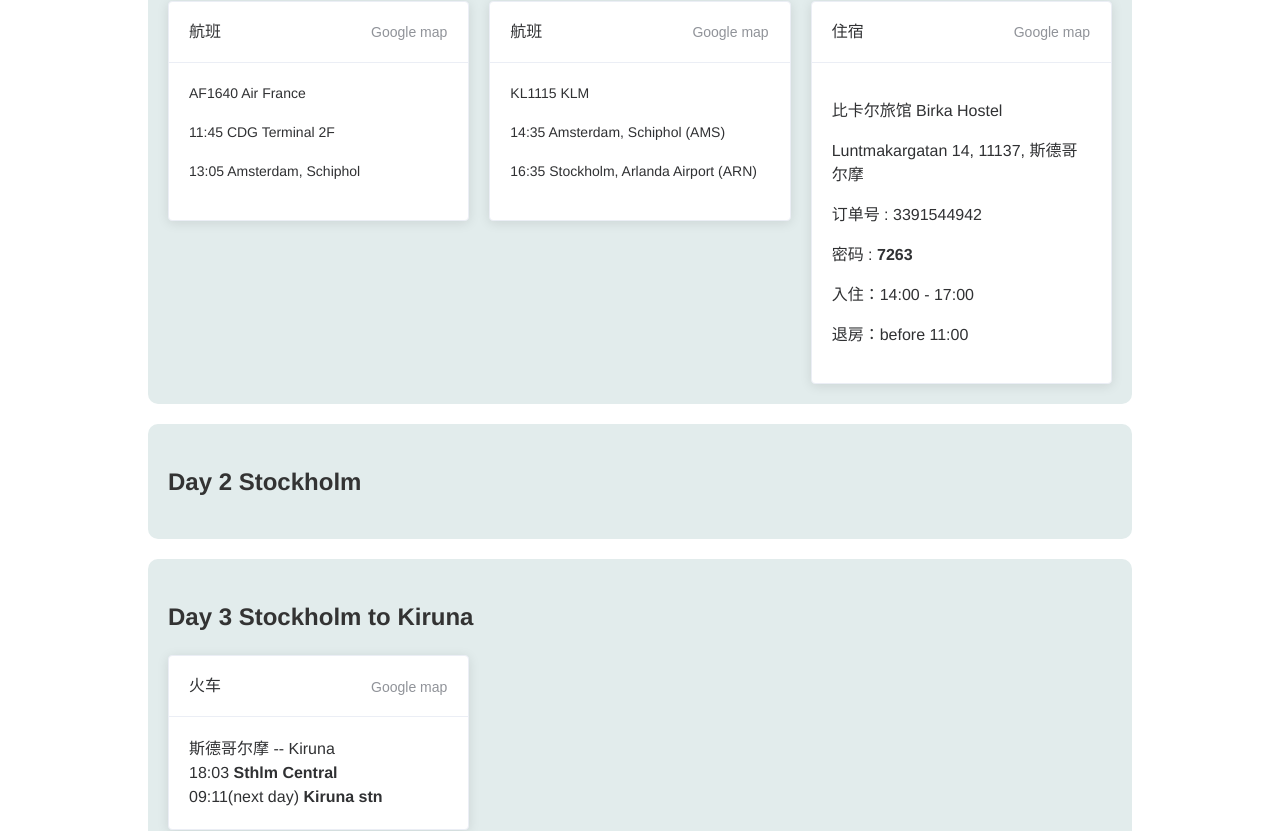
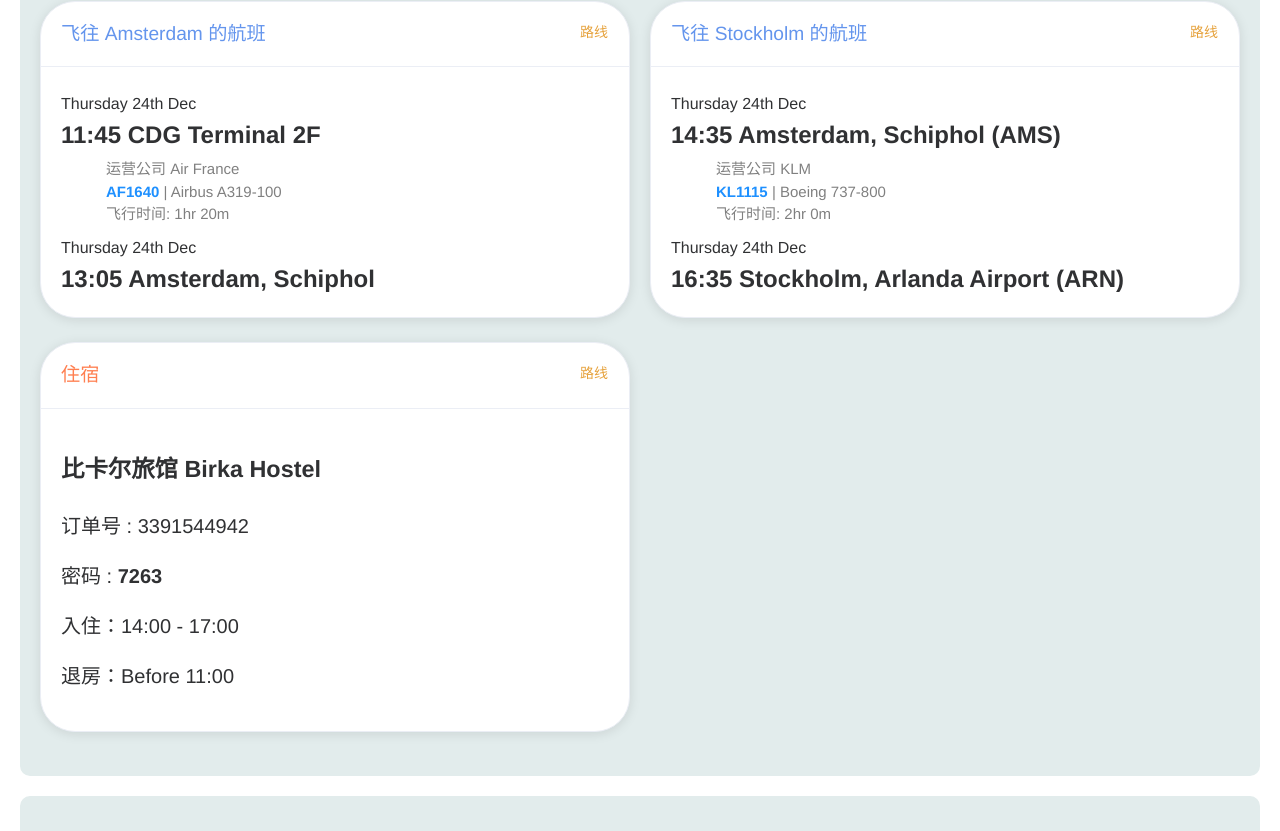
Before and after one commit to Wenke-D/Go-Sweden-src, a Vue app: page / in a window 1280 px wide. Shown: the part 405-1236 px from the top of the page. Built offline with nearby package versions, Linux system fonts and the light colour scheme.

Commit message:
调整样式和数据格式

```diff
--- a/package.json
+++ b/package.json
@@ -10,6 +10,7 @@
   "dependencies": {
     "core-js": "^3.6.5",
     "element-ui": "^2.14.1",
+    "moment": "^2.29.1",
     "vue": "^2.6.11"
   },
   "devDependencies": {
--- a/src/App.vue
+++ b/src/App.vue
@@ -89,6 +89,13 @@
         }
     }
 
+    body {
+        font-family: "Helvetica Neue", Helvetica, "PingFang SC", "Hiragino Sans GB", "Microsoft YaHei", "微软雅黑", Arial, sans-serif;
+        width: 100%;
+        margin-left: auto;
+        margin-right: auto;
+    }
+
     .el-main {
         color: #333;
     }
--- a/src/assets/data.js
+++ b/src/assets/data.js
@@ -18,48 +18,69 @@
     ],
     "planes": [
         {
-            "depart": "CDG Terminal 2F",
-            "departTime": "11:45",
-            "dest": "Amsterdam, Schiphol",
-            "destTime": "13:05",
+            "departCity":"Paris",
+            "departStation": "CDG Terminal 2F",
+            "departStringTime": "2020-12-24 11:45",
+
+            "destCity": "Amsterdam",
+            "destStation":"Amsterdam, Schiphol",
+            "destStringTime": "2020-12-24 13:05",
+
             "company": "Air France",
             "flightNum": "AF1640",
+            "planeModel":"Airbus A319-100",
         },
         {
-            "depart": "Amsterdam, Schiphol (AMS)",
-            "departTime": "14:35",
-            "dest": "Stockholm, Arlanda Airport (ARN)",
-            "destTime": "16:35",
+            "departCity":"Amsterdam",
+            "departStation": "Amsterdam, Schiphol (AMS)",
+            "departStringTime": "2020-12-24 14:35",
+
+            "destCity": "Stockholm",
+            "destStation":"Stockholm, Arlanda Airport (ARN)",
+            "destStringTime": "2020-12-24 16:35",
+
             "company": "KLM",
             "flightNum": "KL1115",
+            "planeModel":"Boeing 737-800",
         },
         {
-            "depart": "Stockholm, Arlanda Airport (ARN)",
-            "departTime": "19:05",
-            "dest": "Paris, Paris Charles De Gaulle Airport (CDG)",
-            "destTime": "21:50",
+            "departCity":"Stockholm",
+            "departStation": "Stockholm, Arlanda Airport (ARN)",
+            "departStringTime": "2021-01-04 19:05",
+
+            "destCity": "Paris",
+            "destStation":"Paris Charles De Gaulle Airport (CDG)",
+            "destStringTime": "2021-01-04 21:50",
+
             "company": "Air France",
             "flightNum": "AF1063",
+            "planeModel":"Airbus A319-100",
         }
     ],
     "trains": [
         {
+            "departCity": "斯德哥尔摩",
+            "departStation": "Sthlm Central",
+            "departStringTime": "2020-12-26 18:03",
+
+            "destCity": "Kiruna",
+            "destStation": "Kiruna stn",
+            "destStringTime": "2020-12-27 09:11",
+
             "trainNum": 94,
-            "depart": "斯德哥尔摩",
-            "dest": "Kiruna",
-            "departStation": "Sthlm Central",
-            "departTime": "18:03",
-            "destStation": "Kiruna stn",
-            "destTime": "09:11(next day)"
+
         },
         {
+            "departCity": "Abisko",
+            "departStation": "Abisko Ostra",
+            "departStringTime": "16:45",
+
+            "destCity": "斯德哥尔摩",
+            "destStation": "Sthlm Central",
+            "destStringTime": "09:22",
+
             "trainNum": 93,
-            "depart": "Abisko",
-            "dest": "斯德哥尔摩",
-            "departStation": "Abisko Ostra",
-            "departTime": "16:45",
-            "destStation": "Sthlm Central",
-            "destTime": "09:22"
+
         }
     ],
     "hotels": [
@@ -69,7 +90,7 @@
             "confirmationNum": "3391544942",
             "code": "7263",
             "checkIn": "14:00 - 17:00",
-            "checkout": "before 11:00"
+            "checkout": "Before 11:00"
         },
         {
             "name": "SPiS Hotel & Hostel",
--- a/src/components/Day.vue
+++ b/src/components/Day.vue
@@ -3,8 +3,9 @@
         <h2>Day {{dayNum}} {{location}}</h2>
         <el-row :gutter="20">
             <template v-for="(value, index) in events">
-                <el-col :sm="24" :md="8" v-bind:key="index">
+                <el-col :sm="24" :md="12" v-bind:key="index">
                     <component v-bind:is="value.type" v-bind="value"/>
+                    <br>
                 </el-col>
             </template>
         </el-row>
--- a/src/components/Hotel.vue
+++ b/src/components/Hotel.vue
@@ -2,16 +2,13 @@
         <div class="hotel">
             <el-card class="box-card">
                 <div slot="header" class="clearfix">
-                    <span>住宿</span>
+                    <span class="title">住宿</span>
                     <el-button style="float: right; padding: 3px 0" type="text">
-                        <el-link type="info" :href="address_url">Google map</el-link>
+                        <el-link type="warning" :href="address_url">路线</el-link>
                     </el-button>
                 </div>
                 <div class="text item">
-                    <p>{{name}}</p>
-                </div>
-                <div class="text item">
-                    <p>{{address}}</p>
+                    <h3>{{name}}</h3>
                 </div>
                 <div class="text item">
                     <p>订单号 : {{confirmationNum}}</p>
@@ -44,5 +41,31 @@
 </script>
 
 <style scoped>
+    .title{
+        color: coral;
+        font-size: larger;
+    }
 
+    .text {
+        font-size: 20px;
+        line-height: 1.5;
+    }
+
+    .item {
+        margin-bottom: 18px;
+    }
+
+    .clearfix:before,
+    .clearfix:after {
+        display: table;
+        content: "";
+    }
+
+    .clearfix:after {
+        clear: both
+    }
+
+    .box-card{
+        border-radius: 35px;
+    }
 </style>
--- a/src/components/Plane.vue
+++ b/src/components/Plane.vue
@@ -2,48 +2,98 @@
     <div class="plane">
         <el-card class="box-card">
             <div slot="header" class="clearfix">
-                    <span>航班</span>
+                <span class="title">飞往 {{destCity}} 的航班</span>
                 <el-button style="float: right; padding: 3px 0" type="text">
-                        <el-link type="info" :href="address_url">Google map</el-link>
+                    <el-link type="warning" :href="address_url">路线</el-link>
                 </el-button>
             </div>
             <div class="text item">
-                    {{flightNum}} {{company}}
+                <span class="time">{{departTime.format("dddd Do MMM")}}</span>
+                <br>
+                <span class="station"><b>{{departTime.format("HH[:]mm")}} {{departStation}}</b></span>
             </div>
             <div class="text item">
-                    {{departTime}} {{depart}}
+                <ul class="detail">
+                    <li>运营公司 {{company}}</li>
+
+                    <li><span style="color: dodgerblue"><b>{{flightNum}}</b></span> | {{planeModel}}</li>
+
+                    <li>飞行时间: {{duration}}</li>
+                </ul>
+
             </div>
             <div class="text item">
-                    {{destTime}} {{dest}}
+                <span class="time">{{departTime.format("dddd Do MMM")}}</span>
+                <br>
+                <span class="station"><b>{{destTime.format("HH[:]mm")}} {{destStation}}</b></span>
             </div>
+
         </el-card>
     </div>
 </template>
 
 <script>
+    import moment from 'moment'
+
+
     export default {
         name: "Plane",
         props: {
-            depart: String,
-            departTime: String,
-            dest: String,
-            destTime: String,
+            departCity: String,
+            departStringTime: String,
+            departStation: String,
+
+            destCity: String,
+            destStringTime: String,
+            destStation: String,
+
             company: String,
-            flightNum: String
+            flightNum: String,
+            planeModel:String,
+
         },
         data: function () {
-            return {address_url: "http://maps.google.com/?q=" + this.depart};
+            let departTime = moment(this.departStringTime)
+            let destTime = moment(this.destStringTime)
+
+            let duration = moment.duration(destTime.diff(departTime))
+            let durHour = duration.hours()
+            let durMinute = duration.minutes()
+            return {
+                address_url: "http://maps.google.com/?q=" + this.departStation,
+                departTime: departTime,
+                destTime: destTime,
+                duration:durHour+'hr '+durMinute+'m'
+            };
         }
     }
 </script>
 
 <style scoped>
-    .text {
-        font-size: 14px;
+    .detail{
+        list-style: none;
+        margin: 5px;
+        color: gray;
+        font-size: 15px;
     }
 
-    .item {
-        margin-bottom: 18px;
+    .time{
+        font-size: medium;
+    }
+
+    .station{
+        font-size: larger;
+    }
+
+    .title {
+        color: cornflowerblue;
+        font-size: larger;
+    }
+
+
+    .text {
+        font-size: 20px;
+        line-height: 1.5;
     }
 
     .clearfix:before,
@@ -56,4 +106,8 @@
         clear: both
     }
 
+    .box-card{
+        border-radius: 35px;
+    }
+
 </style>
--- a/src/components/Train.vue
+++ b/src/components/Train.vue
@@ -2,42 +2,110 @@
         <div class="train">
             <el-card class="box-card">
                 <div slot="header" class="clearfix">
-                    <span>火车</span>
+                    <span class="title">前往 {{destCity}} 的火车</span>
                     <el-button style="float: right; padding: 3px 0" type="text">
-                        <el-link type="info" :href="address_url">Google map</el-link>
+                        <el-link type="warning" :href="address_url">路线</el-link>
                     </el-button>
                 </div>
                 <div class="text item">
-                    {{depart}} -- {{dest}}
+                    <span class="time">{{departTime.format("dddd Do MMM")}}</span>
+                    <br>
+                    <span class="station"><b>{{departTime.format("HH[:]mm")}} {{departStation}}</b></span>
                 </div>
                 <div class="text item">
-                    {{departTime}} <b>{{departStation}}</b>
+                    <ul class="detail">
+
+                        <li><span style="color: forestgreen">Train N°<b>{{trainNum}}</b></span></li>
+
+                        <li>旅途时间: {{duration}}</li>
+                    </ul>
+
                 </div>
                 <div class="text item">
-                    {{destTime}} <b>{{destStation}}</b>
+                    <span class="time">{{departTime.format("dddd Do MMM")}}</span>
+                    <br>
+                    <span class="station"><b>{{destTime.format("HH[:]mm")}} {{destStation}}</b></span>
                 </div>
+
             </el-card>
         </div>
 
 </template>
 
 <script>
+    import moment from 'moment'
+
     export default {
         name: "Train",
         props: {
-            depart: String,
-            dest: String,
+            departCity: String,
+            departStringTime: String,
             departStation: String,
-            departTime: String,
+
+            destCity: String,
+            destStringTime: String,
             destStation: String,
-            destTime: String
+
+            company: String,
+            trainNum: String,
         },
         data: function () {
-            return {address_url: "http://maps.google.com/?q=" + this.depart};
+            let departTime = moment(this.departStringTime)
+            let destTime = moment(this.destStringTime)
+
+            let duration = moment.duration(destTime.diff(departTime))
+            let durHour = duration.hours()
+            let durMinute = duration.minutes()
+            return {
+                address_url: "http://maps.google.com/?q=" + this.departStation,
+                departTime: departTime,
+                destTime: destTime,
+                duration:durHour+'hr '+durMinute+'m'
+            };
         }
     }
 </script>
 
 <style scoped>
 
+    .detail{
+        list-style: none;
+        margin: 5px;
+        color: gray;
+        font-size: 15px;
+    }
+
+    .time{
+        font-size: medium;
+    }
+
+    .station{
+        font-size: larger;
+    }
+
+    .title {
+        color: #42b983;
+        font-size: larger;
+    }
+
+
+    .text {
+        font-size: 20px;
+        line-height: 1.5;
+    }
+
+    .clearfix:before,
+    .clearfix:after {
+        display: table;
+        content: "";
+    }
+
+    .clearfix:after {
+        clear: both
+    }
+
+    .box-card{
+        border-radius: 35px;
+    }
+
 </style>
```
Also changed, not shown: 1 other file (tests, documents, lock files or other folders). Lines whose indentation alone changed are shown as unchanged.
